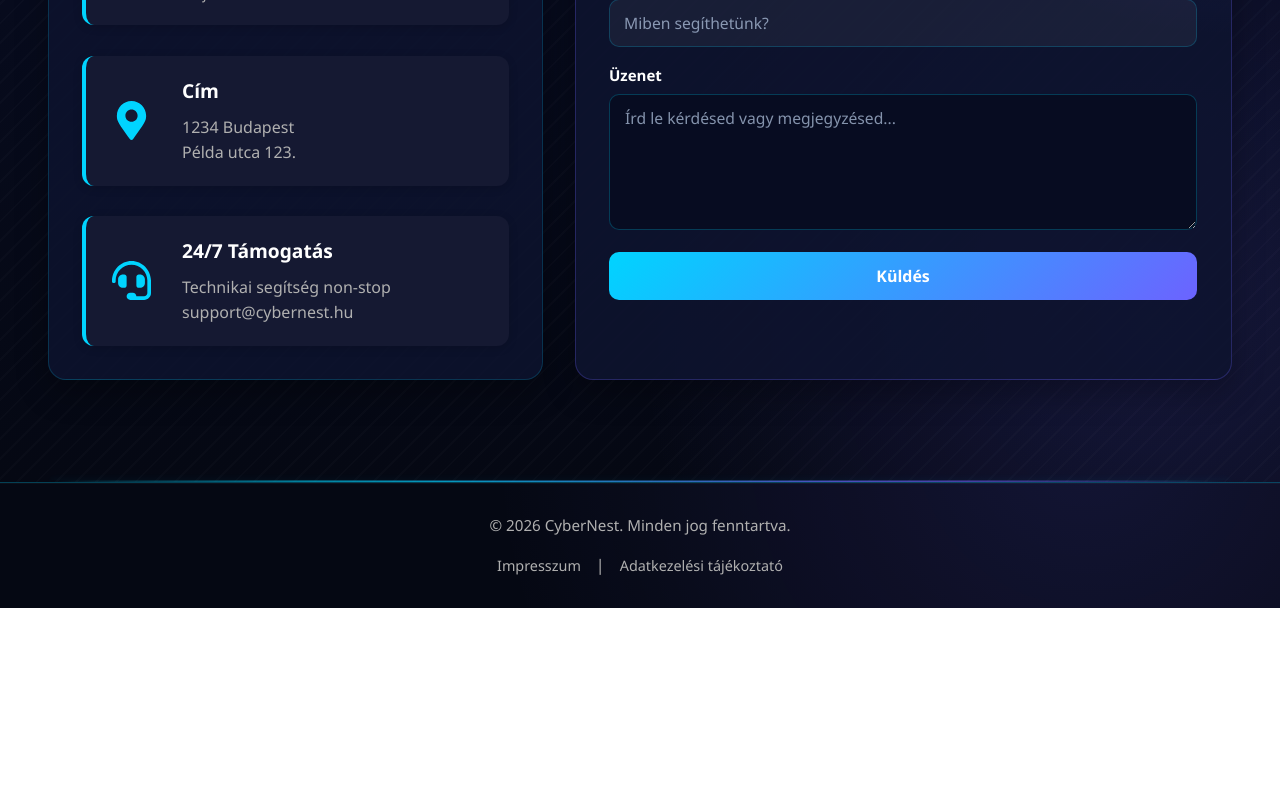
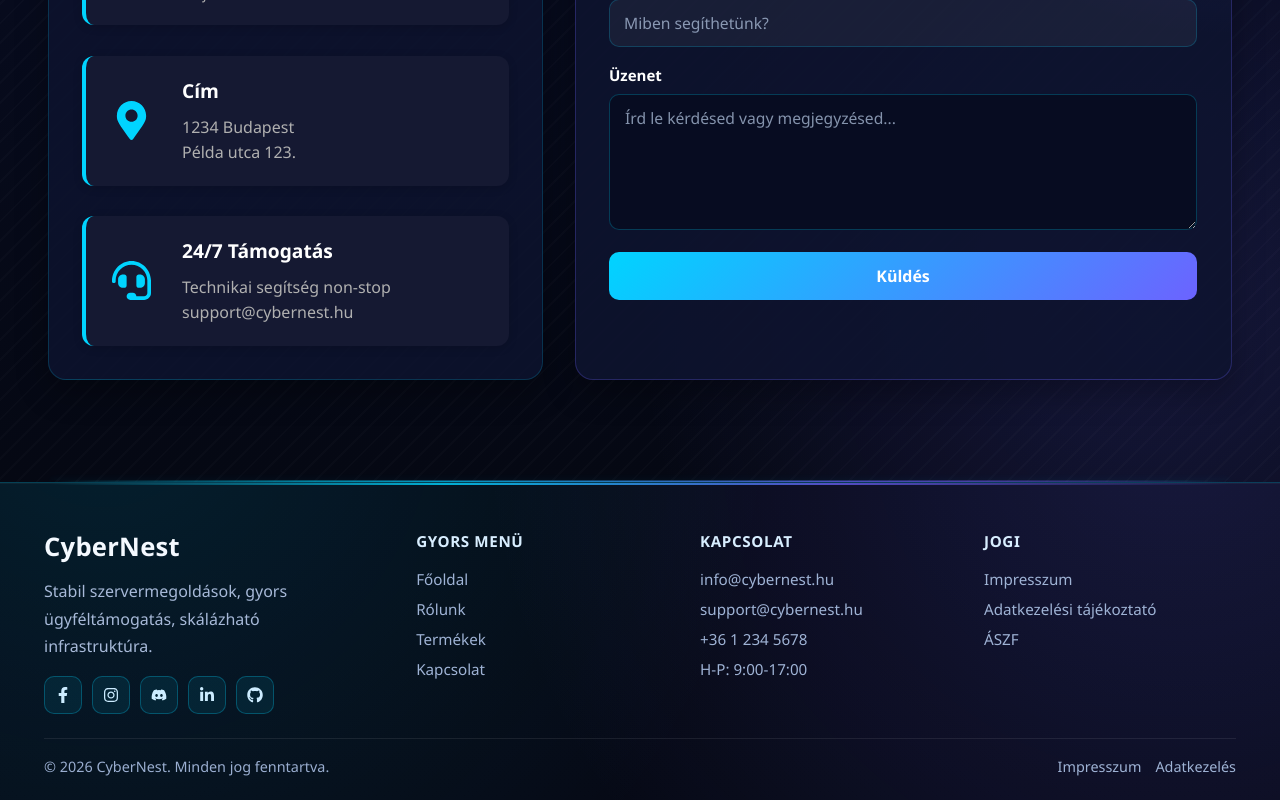
Before and after one commit to Wolfboy64/vizsgaremek, a React (Vite) app in the folder website/frontend/: page / in a window 1280 px wide. Shown: the part 3251-4051 px from the top of the page. Before the commit the page ends 3859 px from the top, so only its background shows below. Built offline with nearby package versions, Linux system fonts and the light colour scheme; no server answers.

Commit message:
Footer javítva (lehet rajta fejleszteni még)

```diff
--- a/website/frontend/src/layout/Footer.jsx
+++ b/website/frontend/src/layout/Footer.jsx
@@ -1,17 +1,71 @@
 import "../styles/Footer.css";
+import {
+  FaDiscord,
+  FaFacebookF,
+  FaGithub,
+  FaInstagram,
+  FaLinkedinIn,
+} from "react-icons/fa";
 
 const Footer = () => {
   return (
     <footer className="footer">
       <div className="footer-container">
-        <div className="footer-content">
-          <p>
-            &copy; {new Date().getFullYear()} CyberNest. Minden jog fenntartva.
-          </p>
-          <div className="footer-links">
+        <div className="footer-top">
+          <div className="footer-brand-block">
+            <h3 className="footer-brand">CyberNest</h3>
+            <p>
+              Stabil szervermegoldások, gyors ügyféltámogatás, skálázható
+              infrastruktúra.
+            </p>
+            <div className="footer-socials" aria-label="Közösségi média linkek">
+              <a href="https://facebook.com" target="_blank" rel="noreferrer" aria-label="Facebook">
+                <FaFacebookF />
+              </a>
+              <a href="https://instagram.com" target="_blank" rel="noreferrer" aria-label="Instagram">
+                <FaInstagram />
+              </a>
+              <a href="https://discord.com" target="_blank" rel="noreferrer" aria-label="Discord">
+                <FaDiscord />
+              </a>
+              <a href="https://linkedin.com" target="_blank" rel="noreferrer" aria-label="LinkedIn">
+                <FaLinkedinIn />
+              </a>
+              <a href="https://github.com" target="_blank" rel="noreferrer" aria-label="GitHub">
+                <FaGithub />
+              </a>
+            </div>
+          </div>
+
+          <div className="footer-col">
+            <h4>Gyors menü</h4>
+            <a href="#fooldal">Főoldal</a>
+            <a href="#rolunk">Rólunk</a>
+            <a href="#termekek">Termékek</a>
+            <a href="#kapcsolat">Kapcsolat</a>
+          </div>
+
+          <div className="footer-col">
+            <h4>Kapcsolat</h4>
+            <a href="mailto:info@cybernest.hu">info@cybernest.hu</a>
+            <a href="mailto:support@cybernest.hu">support@cybernest.hu</a>
+            <a href="tel:+3612345678">+36 1 234 5678</a>
+            <span>H-P: 9:00-17:00</span>
+          </div>
+
+          <div className="footer-col">
+            <h4>Jogi</h4>
             <a href="#impresszum">Impresszum</a>
-            <span>|</span>
             <a href="#adatkezeles">Adatkezelési tájékoztató</a>
+            <a href="#aszf">ÁSZF</a>
+          </div>
+        </div>
+
+        <div className="footer-bottom">
+          <p>&copy; {new Date().getFullYear()} CyberNest. Minden jog fenntartva.</p>
+          <div className="footer-bottom-links">
+            <a href="#impresszum">Impresszum</a>
+            <a href="#adatkezeles">Adatkezelés</a>
           </div>
         </div>
       </div>
--- a/website/frontend/src/styles/Footer.css
+++ b/website/frontend/src/styles/Footer.css
@@ -1,59 +1,176 @@
 .footer {
+  position: relative;
+  margin-top: auto;
+  padding: 44px 0 22px;
+  border-top: 1px solid rgba(0, 212, 255, 0.24);
   background:
-    radial-gradient(circle at 85% -40%, rgba(108, 99, 255, 0.14), transparent 54%),
-    linear-gradient(180deg, #050813 0%, #050813 100%);
-  border-top: 1px solid rgba(0, 212, 255, 0.28);
-  box-shadow: inset 0 1px 0 rgba(255, 255, 255, 0.03);
-  padding: 30px 0;
-  margin-top: auto;
+    radial-gradient(circle at 8% -30%, rgba(0, 212, 255, 0.12), transparent 54%),
+    radial-gradient(circle at 92% -24%, rgba(108, 99, 255, 0.18), transparent 56%),
+    linear-gradient(180deg, #050813 0%, #060915 100%);
+  box-shadow: inset 0 1px 0 rgba(255, 255, 255, 0.04);
+}
+
+.footer::before {
+  content: "";
+  position: absolute;
+  left: clamp(16px, 4vw, 72px);
+  right: clamp(16px, 4vw, 72px);
+  top: 0;
+  height: 2px;
+  background: linear-gradient(
+    90deg,
+    rgba(0, 212, 255, 0),
+    rgba(0, 212, 255, 0.8),
+    rgba(108, 99, 255, 0.72),
+    rgba(0, 212, 255, 0)
+  );
 }
 
 .footer-container {
-  max-width: 1200px;
+  width: min(1360px, 100%);
   margin: 0 auto;
-  padding: 0 20px;
+  padding: 0 clamp(16px, 4vw, 44px);
 }
 
-.footer-content {
+.footer-top {
+  display: grid;
+  grid-template-columns: minmax(260px, 1.35fr) repeat(3, minmax(170px, 1fr));
+  gap: clamp(18px, 2.5vw, 34px);
+  padding-bottom: 24px;
+  border-bottom: 1px solid rgba(255, 255, 255, 0.08);
+}
+
+.footer-brand-block {
+  padding-right: clamp(0px, 1.4vw, 16px);
+}
+
+.footer-brand {
+  margin: 0;
+  font-size: clamp(1.35rem, 2vw, 1.7rem);
+  letter-spacing: 0.01em;
+  color: #f4f9ff;
+}
+
+.footer-brand-block p {
+  margin: 10px 0 0;
+  color: #a7b9d8;
+  line-height: 1.7;
+  max-width: 44ch;
+}
+
+.footer-socials {
+  margin-top: 16px;
+  display: flex;
+  gap: 10px;
+  flex-wrap: wrap;
+}
+
+.footer-socials a {
+  width: 38px;
+  height: 38px;
+  border-radius: 10px;
+  display: inline-flex;
+  align-items: center;
+  justify-content: center;
+  color: #ccecff;
+  border: 1px solid rgba(0, 212, 255, 0.28);
+  background: rgba(0, 212, 255, 0.08);
+  transition: transform 0.18s ease, border-color 0.18s ease, background 0.18s ease;
+}
+
+.footer-socials a:hover {
+  transform: translateY(-2px);
+  border-color: rgba(0, 212, 255, 0.58);
+  background: rgba(0, 212, 255, 0.18);
+}
+
+.footer-col {
   display: flex;
   flex-direction: column;
-  align-items: center;
-  gap: 15px;
-  text-align: center;
+  gap: 8px;
 }
 
-.footer-content p {
-  color: var(--text-gray);
+.footer-col h4 {
+  margin: 2px 0 6px;
   font-size: 0.95rem;
+  color: #d8eeff;
+  letter-spacing: 0.04em;
+  text-transform: uppercase;
 }
 
-.footer-links {
-  display: flex;
-  gap: 15px;
-  align-items: center;
+.footer-col a,
+.footer-col span {
+  color: #9fb3d5;
+  font-size: 0.95rem;
+  line-height: 1.45;
 }
 
-.footer-links a {
-  color: var(--text-gray);
-  font-size: 0.9rem;
-  transition: var(--transition);
+.footer-col a {
+  transition: color 0.2s ease;
 }
 
-.footer-links a:hover {
+.footer-col a:hover {
   color: var(--primary-color);
 }
 
-.footer-links span {
-  color: var(--text-gray);
+.footer-bottom {
+  padding-top: 16px;
+  display: flex;
+  justify-content: space-between;
+  align-items: center;
+  gap: 14px;
+  flex-wrap: wrap;
 }
 
-@media (max-width: 600px) {
-  .footer-links {
-    flex-direction: column;
-    gap: 10px;
+.footer-bottom p {
+  margin: 0;
+  color: #9aaed0;
+  font-size: 0.9rem;
+}
+
+.footer-bottom-links {
+  display: inline-flex;
+  align-items: center;
+  gap: 14px;
+}
+
+.footer-bottom-links a {
+  color: #9fb3d5;
+  font-size: 0.9rem;
+  transition: color 0.2s ease;
+}
+
+.footer-bottom-links a:hover {
+  color: var(--primary-color);
+}
+
+@media (max-width: 980px) {
+  .footer-top {
+    grid-template-columns: repeat(2, minmax(0, 1fr));
   }
 
-  .footer-links span {
-    display: none;
+  .footer-brand-block {
+    grid-column: 1 / -1;
   }
 }
+
+@media (max-width: 640px) {
+  .footer {
+    padding: 34px 0 20px;
+  }
+
+  .footer-top {
+    grid-template-columns: 1fr;
+    gap: 18px;
+    padding-bottom: 18px;
+  }
+
+  .footer-bottom {
+    flex-direction: column;
+    align-items: flex-start;
+  }
+
+  .footer-bottom-links {
+    gap: 12px;
+  }
+}
```
